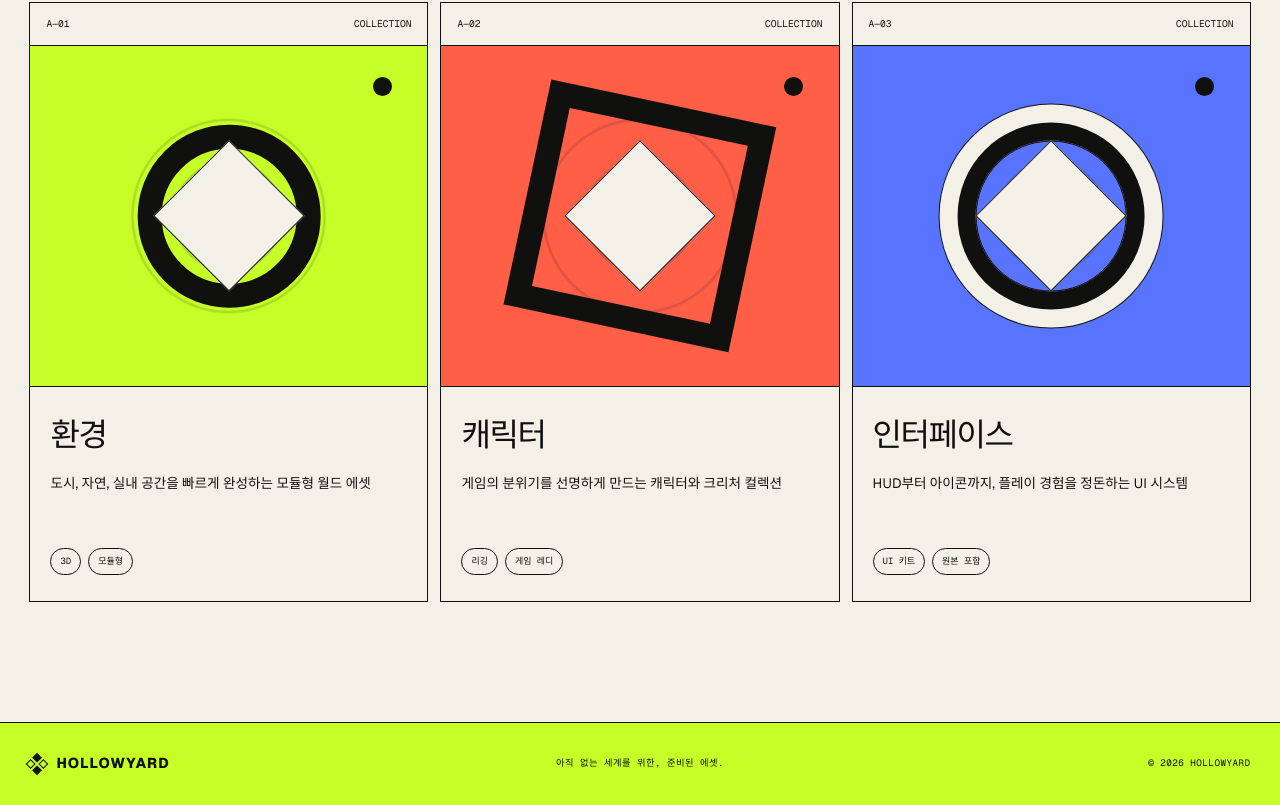
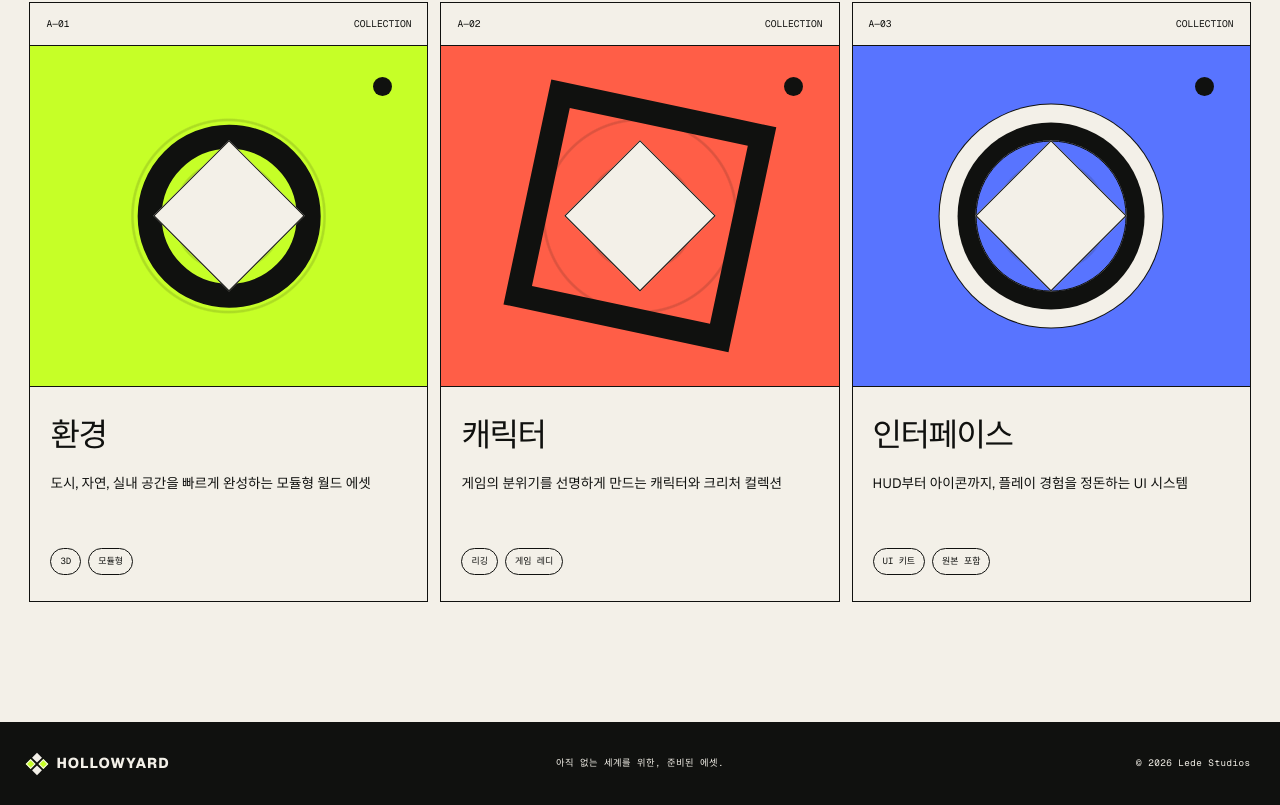
Before and after one commit to Lede-dev/hollowyard, a Next.js app: page / in a window 1280 px wide. Shown: the part 1152-1957 px from the top of the page. Built offline with nearby package versions, Linux system fonts and the light colour scheme.

Commit message:
Improve footer contrast and copyright

```diff
--- a/app/globals.css
+++ b/app/globals.css
@@ -799,7 +799,13 @@ footer {
   align-items: center;
   padding: 30px 2.3vw;
   border-top: 1px solid var(--ink);
-  background: var(--acid);
+  background: var(--ink);
+  color: var(--paper);
+}
+
+footer .brand-mark i:nth-child(2),
+footer .brand-mark i:nth-child(3) {
+  border-color: var(--paper);
 }
 
 footer p {
--- a/app/page.tsx
+++ b/app/page.tsx
@@ -277,7 +277,7 @@ export default function Home() {
           <span>HOLLOWYARD</span>
         </a>
         <p>{copy.footerTagline}</p>
-        <p>© 2026 HOLLOWYARD</p>
+        <p>© 2026 Lede Studios</p>
       </footer>
     </main>
   );
--- a/app/store/[slug]/product-detail-client.tsx
+++ b/app/store/[slug]/product-detail-client.tsx
@@ -225,7 +225,7 @@ export default function ProductDetailClient({
       <footer className="store-footer">
         <StoreBrand label={copy.brandAria} />
         <p>{copy.footer}</p>
-        <p>© 2026 HOLLOWYARD</p>
+        <p>© 2026 Lede Studios</p>
       </footer>
     </main>
   );
--- a/app/store/store-client.tsx
+++ b/app/store/store-client.tsx
@@ -277,7 +277,7 @@ export default function StoreClient() {
       <footer className="store-footer">
         <StoreBrand label={copy.brandAria} />
         <p>{copy.footer}</p>
-        <p>© 2026 HOLLOWYARD</p>
+        <p>© 2026 Lede Studios</p>
       </footer>
     </main>
   );
```
